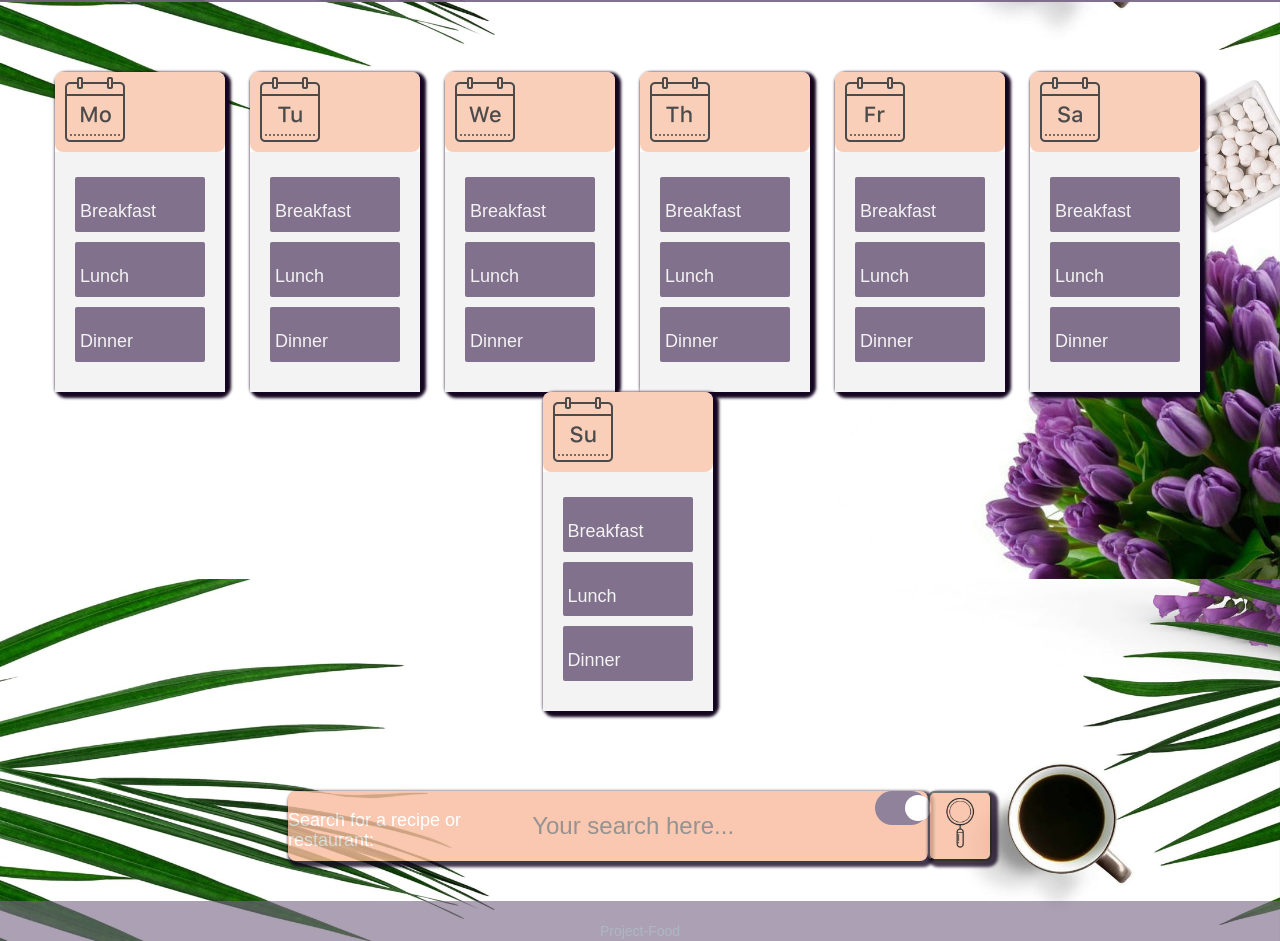
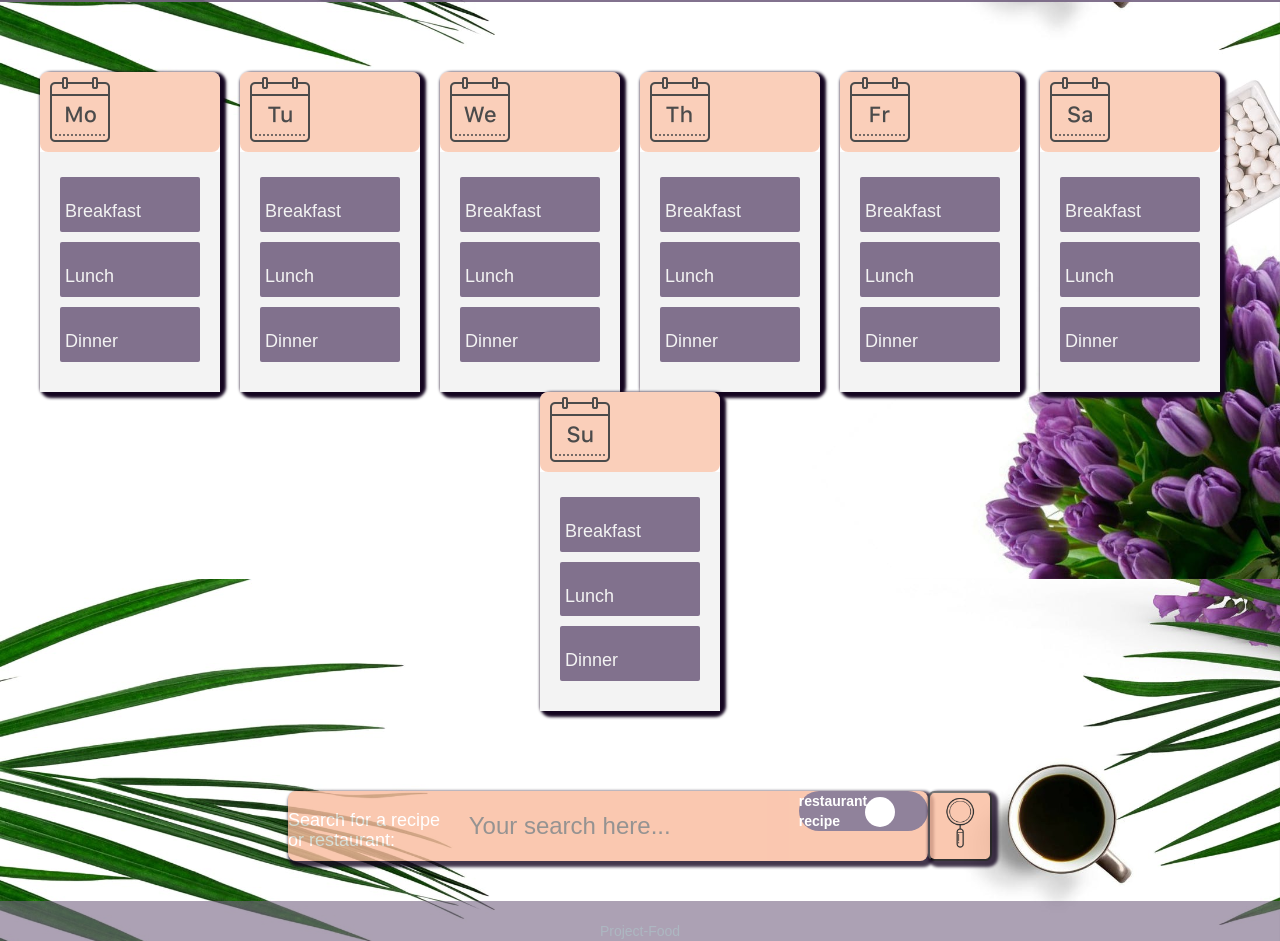
Before and after one commit to KEHeidel/Project-Food, a plain HTML site: page index.html in a window 1280 px wide. Shown: the part 296-1237 px from the top of the page. Drawn offline with nearby package versions, Linux system fonts and the light colour scheme; a web font is replaced by a local one.

Commit message:
styling toggle switch

```diff
--- a/assets/food.js
+++ b/assets/food.js
@@ -170,7 +170,7 @@ function getrecipe(q) {
       }
       recipes += `<div class="item"><div class="recipe-instructions" hidden>Name: ${recipeInfos[i].title}. Ingredients: ${recipeInfos[i].ingredients}. Instructions: ${recipeInfos[i].instructions}</div>
       <p><a href="${recipeInfos[i].sourceUrl}">${response.results[i].title}</a></p> <p>${iconImgs}</p> <img class='stick' src="${response.baseUri}${response.results[i].image}" height='150' width='200'/>
-      <button class="select-recipe">Select</button>
+      <button class="select-recipe">Add this recipe to planner</button>
       </div>`;
     }
 
--- a/assets/style.css
+++ b/assets/style.css
@@ -51,11 +51,11 @@ p {
 }
 /* Monday - Sunday column card style */
 .card {
-  max-width: 170px;
+  max-width: 180px;
   background: #ffffff;
   border-radius: 8px;
   box-shadow: 0px 1px 4px rgba(0, 0, 0, 0.2);
-  margin-right: 25px;
+  margin-right: 20px;
   transition: 0.2s ease-in-out;
   /* border-radius: 10%; */
   box-shadow: 3px 3px 3px 3px rgb(20, 5, 32);
@@ -339,8 +339,8 @@ input:checked ~ .tab-content {
 .switch {
   position: relative;
   display: inline-block;
-  width: 60px;
-  height: 34px;
+  width: 200px;
+  height: 40px;
 }
 
 /* Hide default HTML checkbox */
@@ -366,9 +366,9 @@ input:checked ~ .tab-content {
 .slider:before {
   position: absolute;
   content: "";
-  height: 26px;
-  width: 26px;
-  left: 4px;
+  height: 30px;
+  width: 30px;
+  left: 40px;
   bottom: 4px;
   background-color: white;
   -webkit-transition: .4s;
@@ -395,5 +395,5 @@ input:checked + .slider:before {
 }
 
 .slider.round:before {
-  border-radius: 50%;
+  border-radius: 90%;
 }
--- a/index.html
+++ b/index.html
@@ -311,7 +311,7 @@
         />
         <label class="switch">
           <input id="toggleswitch" type="checkbox" checked="checked">
-          <span class="slider round"></span>
+          <span class="slider round"> restaurant - - recipe</span>
         </label>
     </div>
     <button type="button" class="searchButton"></button>
```
